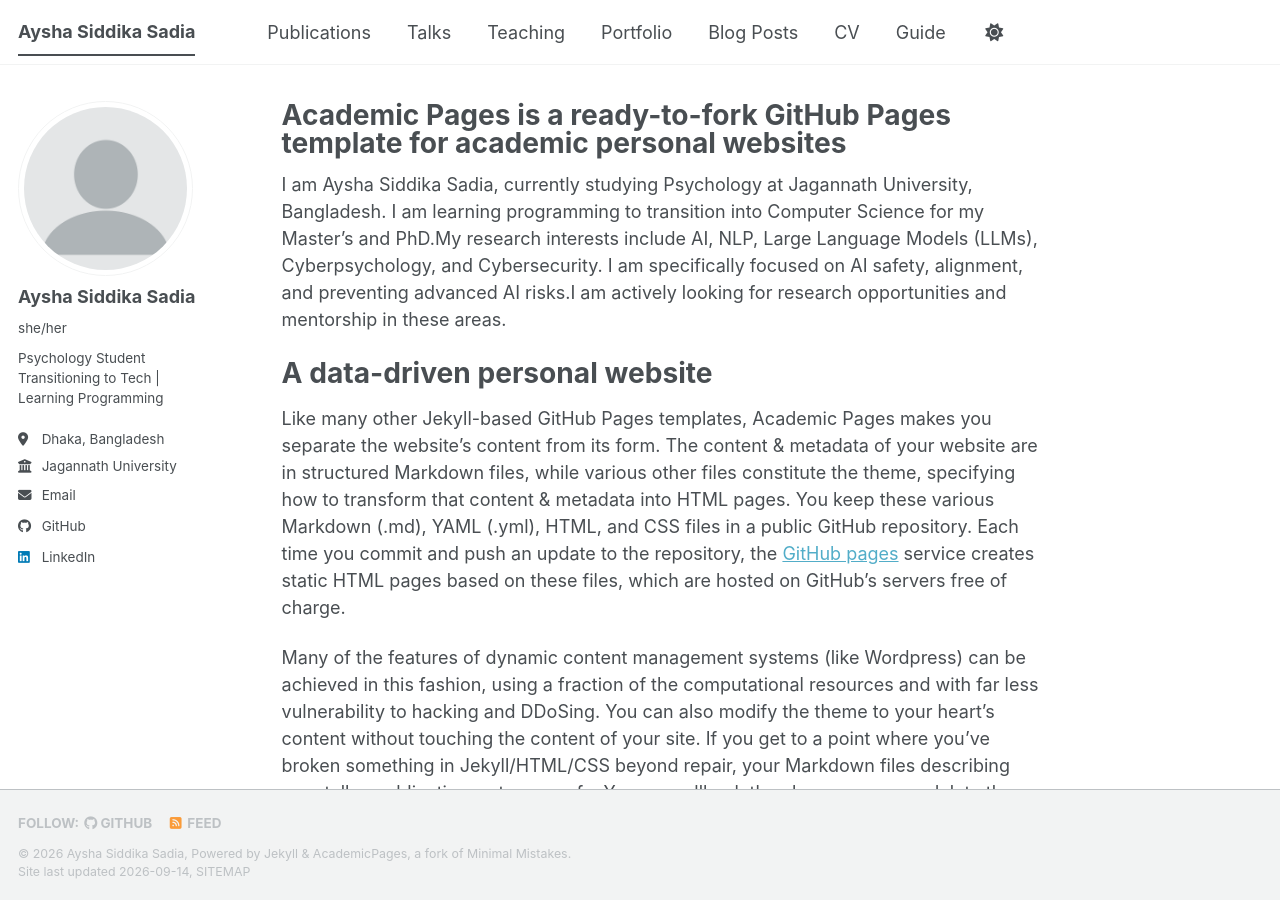
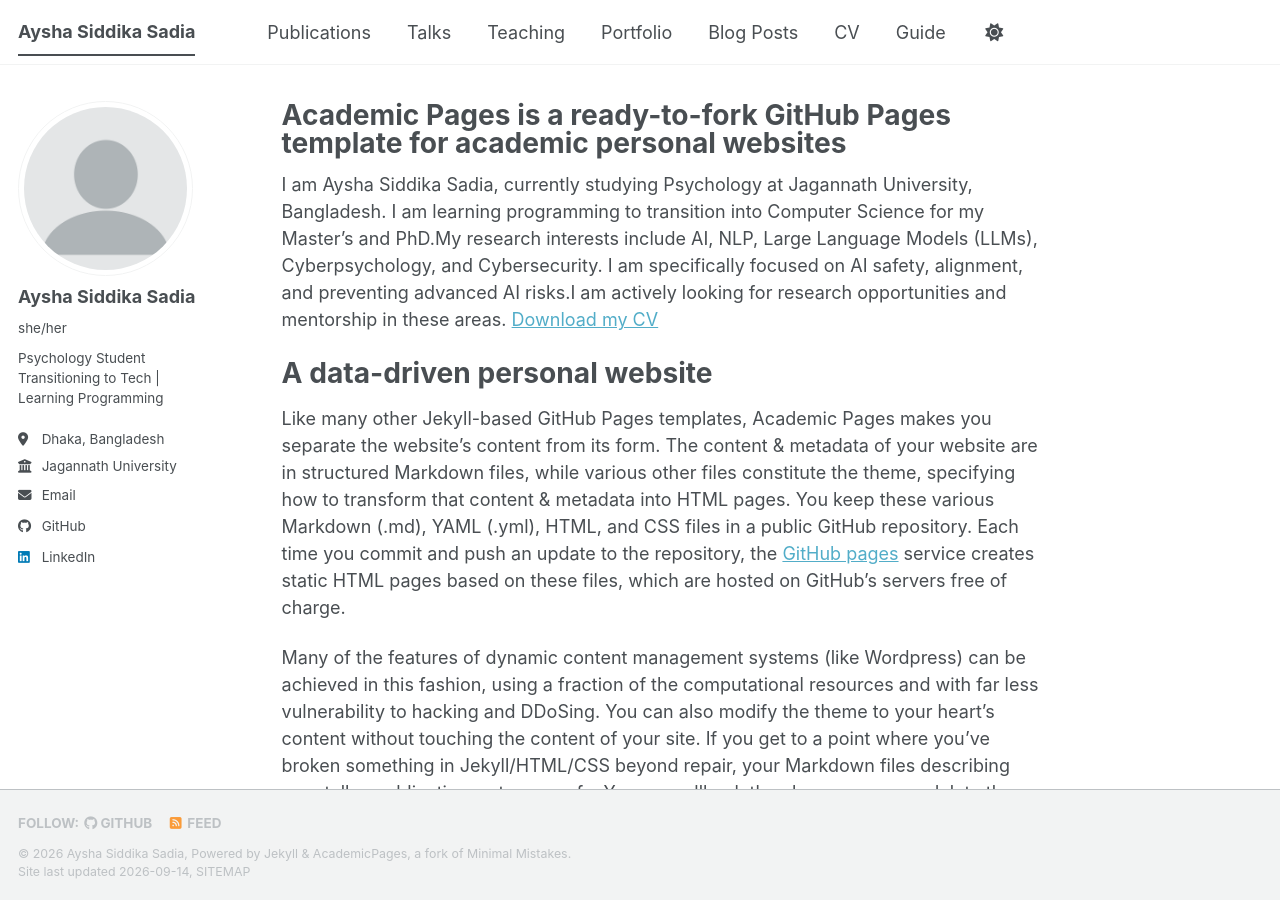
Before and after one commit to AyshaSiddikaSadia/Aysha-Siddika-Sadia.github.io, a Jekyll site: the page built from _pages/about.md, in a window 1280 px wide and 900 px high. Built offline with Jekyll 4.4.1, drawn with Linux system fonts in a browser that asks for light colours; a style sheet for code colours, icons or effects is not loaded.

Commit message:
Update about.md

```diff
--- a/_pages/about.md
+++ b/_pages/about.md
@@ -8,6 +8,7 @@ redirect_from:
 ---
 
 I am Aysha Siddika Sadia, currently studying Psychology at Jagannath University, Bangladesh. I am learning programming to transition into Computer Science for my Master's and PhD.My research interests include AI, NLP, Large Language Models (LLMs), Cyberpsychology, and Cybersecurity. I am specifically focused on AI safety, alignment, and preventing advanced AI risks.I am actively looking for research opportunities and mentorship in these areas.
+[Download my CV](/files/CV.pdf)
 
 A data-driven personal website
 ======
```
